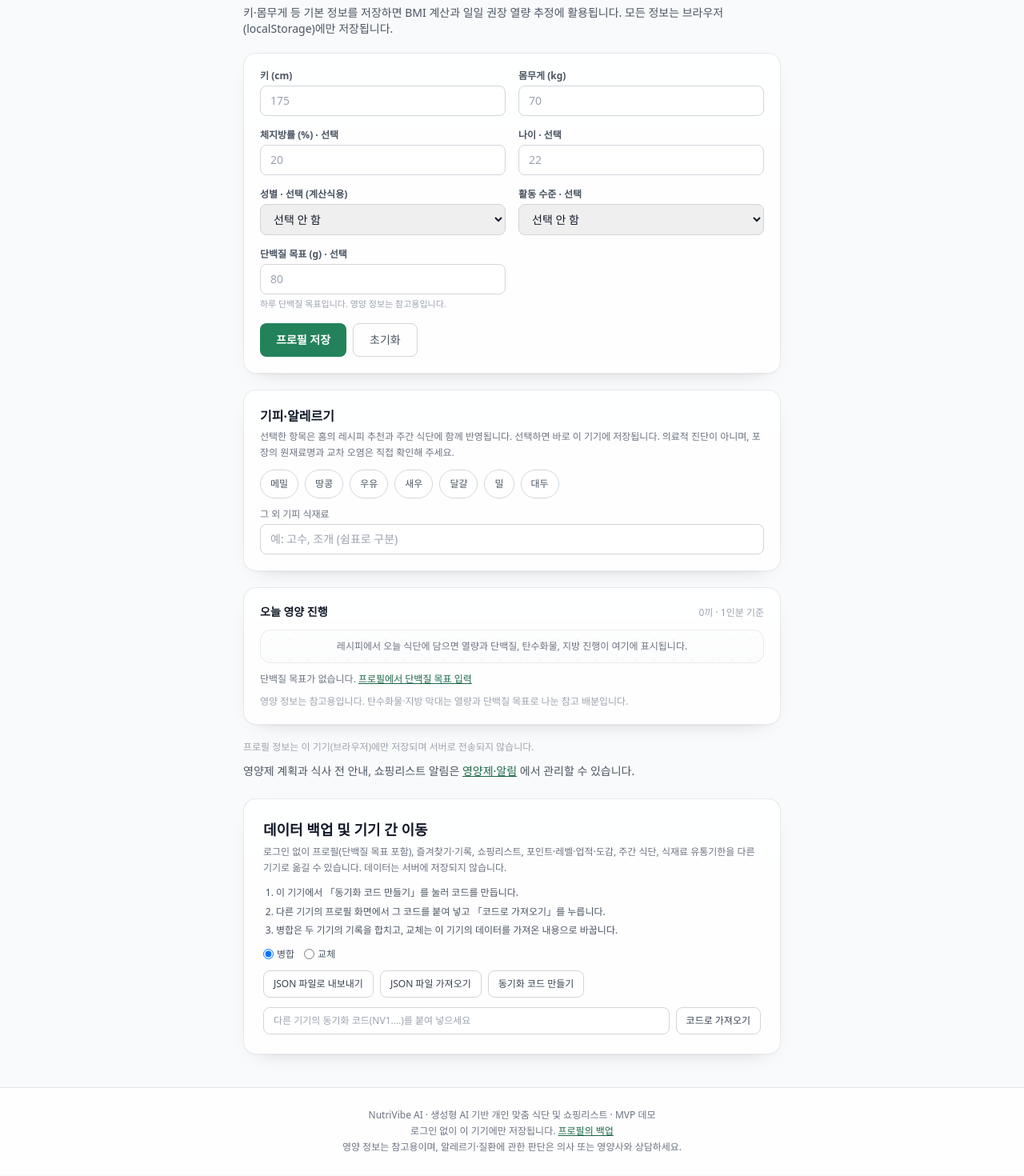
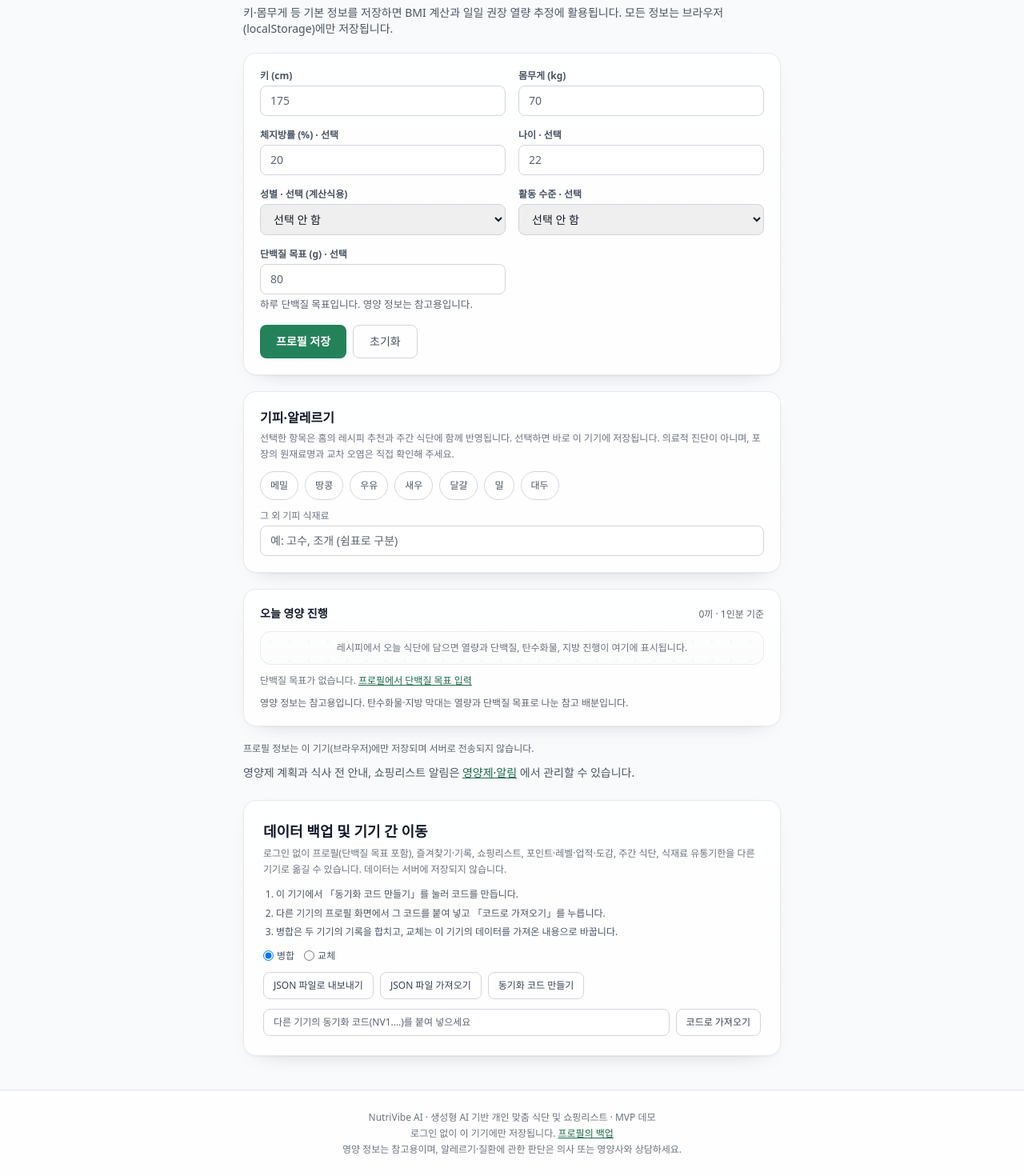
Before and after one commit to MacShi716/NutriVibeAI, a Next.js app in the folder app/: page /profile in a window 1280 px wide. Shown: the part 173-1643 px from the top of the page at 80% size. Built offline with nearby package versions, Linux system fonts and the light colour scheme.

Commit message:
style: raise light-theme muted text contrast and footer padding
Darken gray-400 and amber hint colors to meet WCAG AA, bump the
profile protein note to --gr-fs-sm, and add footer horizontal padding
so mobile body text no longer sits on the viewport edge.

```diff
--- a/app/app/globals.css
+++ b/app/app/globals.css
@@ -2191,6 +2191,8 @@ main.mx-auto {
 .nv-footer {
   padding-top: var(--gr-space-lg);
   padding-bottom: var(--gr-space-lg);
+  padding-left: var(--gr-space-md);
+  padding-right: var(--gr-space-md);
 }
 
 .nv-home h1,
@@ -2231,3 +2233,30 @@ main h1 {
     aspect-ratio: var(--gr-ratio);
   }
 }
+
+/* ---------- Light-theme contrast fixes (additive) ---------- */
+/* Dark .text-gray-400 stays #8b95a3 (about 5.5:1); its two-class selector
+   still wins over this single-class light override. */
+.text-gray-400 {
+  color: #5c6370; /* ~5.99:1 on #fefefe, ~5.78:1 on #f9fafb (was #9ca3af, ~2.4–2.5:1) */
+}
+
+input::placeholder,
+textarea::placeholder,
+select::placeholder {
+  color: #5c6370;
+  opacity: 1;
+}
+
+html[data-theme="dark"] input::placeholder,
+html[data-theme="dark"] textarea::placeholder,
+html[data-theme="dark"] select::placeholder {
+  color: #8b95a3;
+  opacity: 1;
+}
+
+/* Amber risk hint on the home screen: light theme only, so the dark theme
+   keeps its existing amber. #b45309 = amber-700, ~4.98:1 on #fefefe. */
+html:not([data-theme="dark"]) .text-amber-600 {
+  color: #b45309;
+}
--- a/app/app/profile/page.tsx
+++ b/app/app/profile/page.tsx
@@ -225,7 +225,7 @@ export default function ProfilePage() {
               placeholder="80"
               data-testid="protein-goal"
             />
-            <p className="mt-1 text-[11px] text-gray-400">{t.profile.proteinNote}</p>
+            <p className="mt-1 text-[length:var(--gr-fs-sm)] text-gray-400">{t.profile.proteinNote}</p>
           </div>
         </div>
 
```
